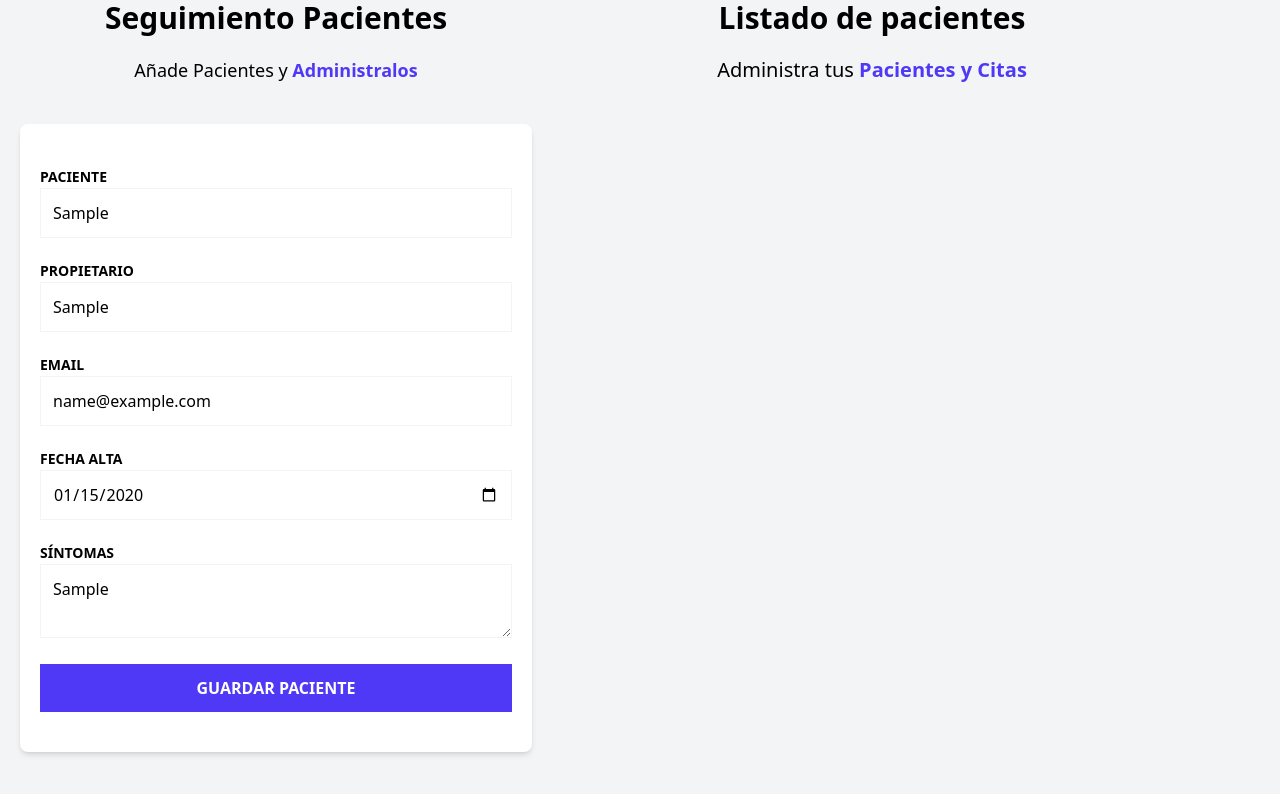
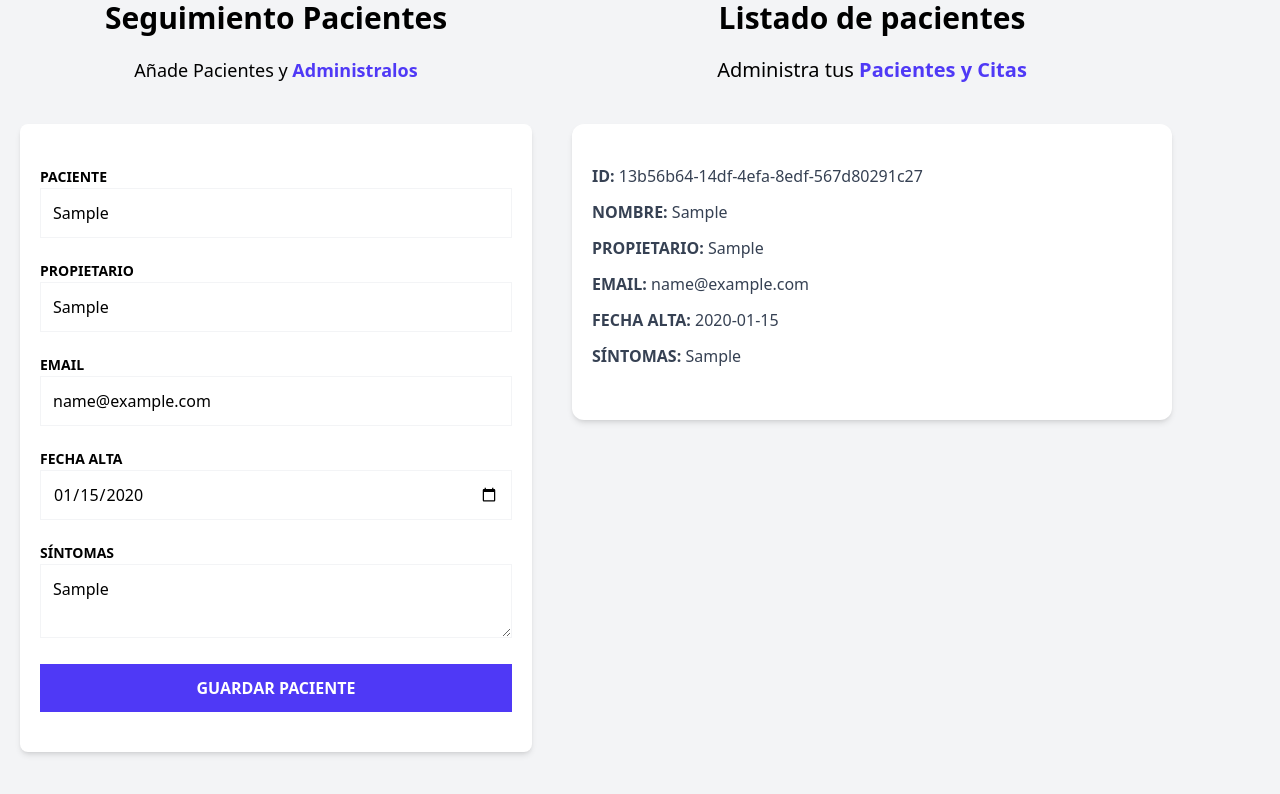
Before and after one commit to Sergio-NunezP/Pacientes-zustand, a React (Vite) app: page / in a window 1280 px wide. Both pictures are taken after typing "Sample", "Sample", "name@example.com", "2020-01-15", "Sample" into the empty fields and a click on the input "Guardar Paciente". Shown: the part 224-1018 px from the top of the page. Built offline with nearby package versions, Linux system fonts and the light colour scheme.

Commit message:
Mostrando la información del paciente

```diff
--- /dev/null
+++ b/src/components/PatientDetailItem.tsx
@@ -0,0 +1,12 @@
+type PatientDetailItemProps = {
+    label: string
+    data: string
+}
+
+export default function PatientDetailItem({ label, data }: PatientDetailItemProps) {
+    return (
+        <p className="font-bold mb-3 text-gray-700 uppercase">{label}: {''}
+            <span className="font-normal normal-case">{data}</span>
+        </p>
+    )
+}
--- a/src/components/PatientDetails.tsx
+++ b/src/components/PatientDetails.tsx
@@ -1,4 +1,5 @@
 import { Patient } from "../types"
+import PatientDetailItem from "./PatientDetailItem"
 
 export type PatientDetailsProps = {
     patient: Patient
@@ -6,8 +7,13 @@
 
 export default function PatientDetails({ patient }: PatientDetailsProps) {
     return (
-        <div>
-            {patient.name}
+        <div className="mx-5 my-10 px-5 py-10 bg-white shadow-md rounded-xl">
+            <PatientDetailItem label="ID" data={patient.id} />
+            <PatientDetailItem label="Nombre" data={patient.name} />
+            <PatientDetailItem label="Propietario" data={patient.caretaker} />
+            <PatientDetailItem label="Email" data={patient.email} />
+            <PatientDetailItem label="Fecha Alta" data={patient.date.toString()} />
+            <PatientDetailItem label="Síntomas" data={patient.symptoms} />
         </div>
     )
 }
--- a/src/components/PatientList.tsx
+++ b/src/components/PatientList.tsx
@@ -16,12 +16,12 @@
                         Administra tus {''}
                         <span className="text-indigo-600 font-bold">Pacientes y Citas</span>
                     </p>
-                    {patients.map(patient => {
+                    {patients.map(patient => (
                         <PatientDetails
                             key={patient.id}
                             patient={patient}
                         />
-                    })}
+                    ))}
                 </>
             ) : (
                 <>
```
